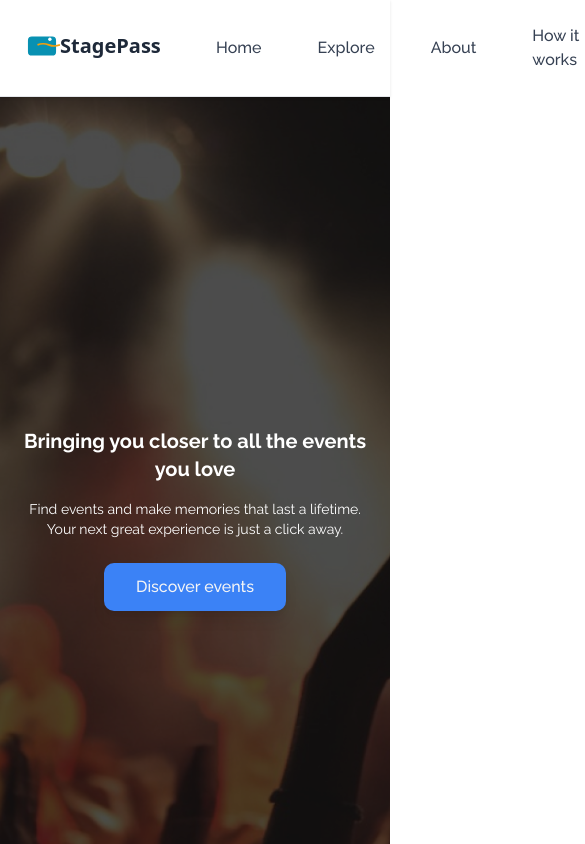
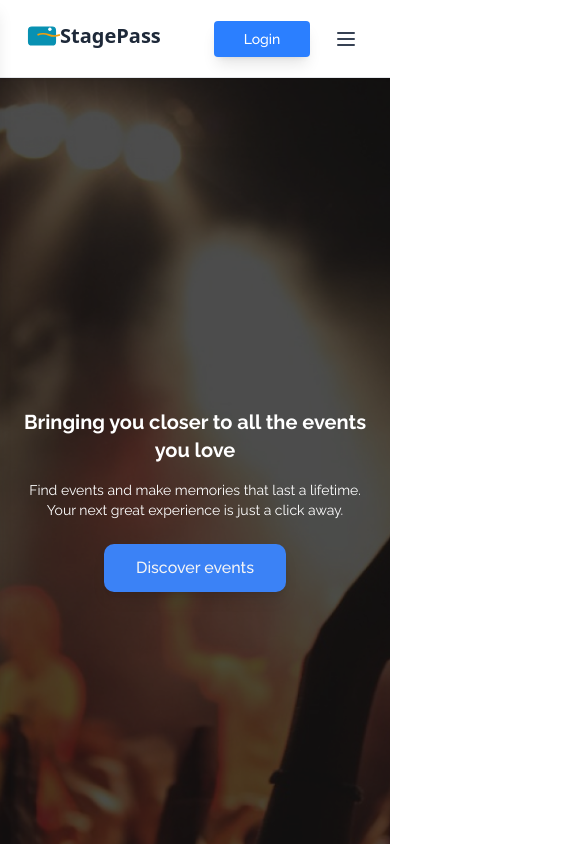
Before and after one commit to Oliveszn/e-ticket-platform, a Next.js app in the folder client/: page / in a window 390 px wide. Shown: the top 844 px of the page, 585 px wide, since content can reach past the window. Built offline with nearby package versions, Linux system fonts and the light colour scheme.

Commit message:
finised nav

```diff
--- a/client/package.json
+++ b/client/package.json
@@ -17,11 +17,13 @@
     "@radix-ui/react-tooltip": "^1.2.8",
     "class-variance-authority": "^0.7.1",
     "clsx": "^2.1.1",
+    "formik": "^2.4.6",
     "lucide-react": "^0.544.0",
     "next": "15.5.3",
     "react": "19.1.0",
     "react-dom": "19.1.0",
-    "tailwind-merge": "^3.3.1"
+    "tailwind-merge": "^3.3.1",
+    "zod": "^4.1.11"
   },
   "devDependencies": {
     "@tailwindcss/postcss": "^4",
--- a/client/src/components/common/Navbar.tsx
+++ b/client/src/components/common/Navbar.tsx
@@ -1,8 +1,11 @@
+"use client";
 import Link from "next/link";
 import { StagePassLogo } from "./Stagepass-logo";
 import { Button } from "../ui/button";
+import { useState } from "react";
 
 export default function Navbar() {
+  const [isOpen, setIsOpen] = useState(false);
   let links = [
     { name: "Home", link: "/" },
     { name: "Explore", link: "/explore" },
@@ -11,7 +14,7 @@ export default function Navbar() {
     { name: "Pricing", link: "/pricing" },
   ];
   return (
-    <nav className="bg-white shadow-sm border-b border-gray-200 px-6 sm:px-8 lg:px-10 sticky top-0 z-50">
+    <nav className="bg-white shadow-sm border-b border-gray-200 px-6 sm:px-8 lg:px-10 z-50">
       <div className="max-w-6xl mx-auto py-4 flex justify-between items-center">
         <div className="flex-shrink-0 cursor-pointer">
           <Link
@@ -22,7 +25,7 @@ export default function Navbar() {
           </Link>
         </div>
 
-        <div className="flex items-center justify-between space-x-8">
+        <div className="hidden md:flex items-center justify-between space-x-8">
           {links.map((items) => (
             <Link
               key={items.name}
@@ -33,6 +36,8 @@ export default function Navbar() {
             </Link>
           ))}
 
+          {/* search button */}
+          <button>
             <svg
               xmlns="http://www.w3.org/2000/svg"
               fill="none"
@@ -48,16 +53,82 @@ export default function Navbar() {
                 d="M21 21l-5.197-5.197m0 0A7.5 7.5 0 105.196 5.196a7.5 7.5 0 0010.607 10.607z"
               />
             </svg>
+          </button>
         </div>
 
-        <div>
+        <div className="flex items-center space-x-4">
           <Link href="/auth/login">
             <Button className="bg-blue-500 hover:bg-blue-600 text-white py-2.5 px-4 rounded shadow-lg flex justify-center items-center w-24">
               Login
             </Button>
           </Link>
+
+          {/* Mobile Menu Button */}
+          <button
+            className="md:hidden p-2 rounded-md hover:bg-gray-100"
+            onClick={() => setIsOpen(!isOpen)}
+          >
+            <svg
+              xmlns="http://www.w3.org/2000/svg"
+              fill="none"
+              viewBox="0 0 24 24"
+              strokeWidth="2"
+              stroke="currentColor"
+              className="h-6 w-6 text-gray-700"
+            >
+              {isOpen ? (
+                <path
+                  strokeLinecap="round"
+                  strokeLinejoin="round"
+                  d="M6 18L18 6M6 6l12 12"
+                />
+              ) : (
+                <path
+                  strokeLinecap="round"
+                  strokeLinejoin="round"
+                  d="M4 6h16M4 12h16M4 18h16"
+                />
+              )}
+            </svg>
+          </button>
         </div>
       </div>
+
+      {/* Mobile Dropdown Menu */}
+      <div
+        className={`fixed top-0 left-0 h-full w-64 bg-white shadow-lg z-50 transform transition-transform duration-300 ease-in-out ${
+          isOpen ? "translate-x-0" : "-translate-x-full"
+        }`}
+      >
+        <div className="p-6 space-y-6">
+          {/* Close button */}
+          <button
+            className="absolute top-4 right-4"
+            onClick={() => setIsOpen(false)}
+          >
+            ✕
+          </button>
+
+          {links.map((item) => (
+            <Link
+              key={item.name}
+              href={item.link}
+              className="block text-gray-700 text-lg hover:text-blue-500"
+              onClick={() => setIsOpen(false)}
+            >
+              {item.name}
+            </Link>
+          ))}
+        </div>
+      </div>
+
+      {/* Overlay */}
+      {isOpen && (
+        <div
+          className="fixed inset-0 bg-black bg-opacity-40 z-40"
+          onClick={() => setIsOpen(false)}
+        />
+      )}
     </nav>
   );
 }
```
Also changed, not shown: 1 other file (tests, documents, lock files or other folders). Lines whose indentation alone changed are shown as unchanged.
